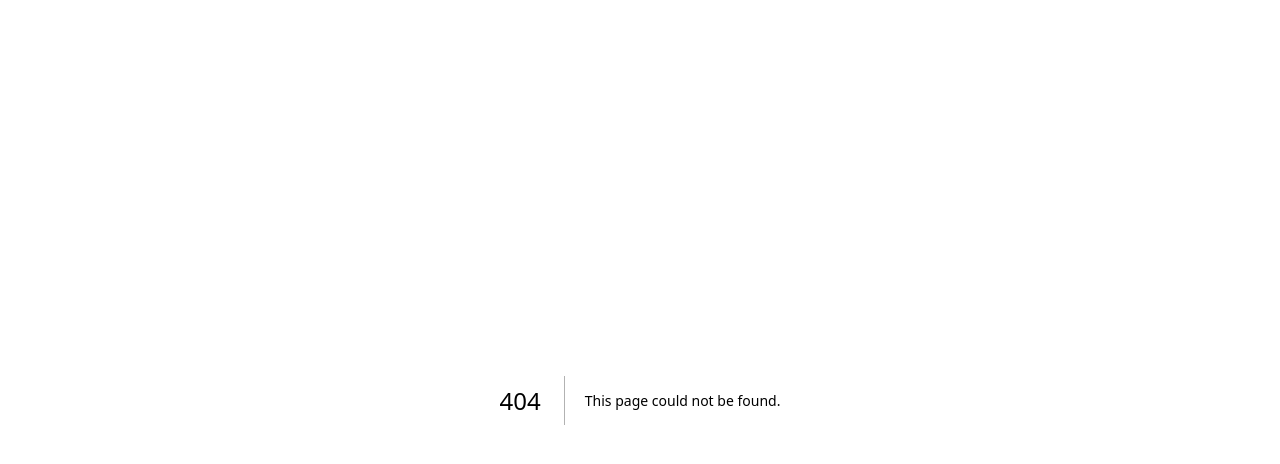
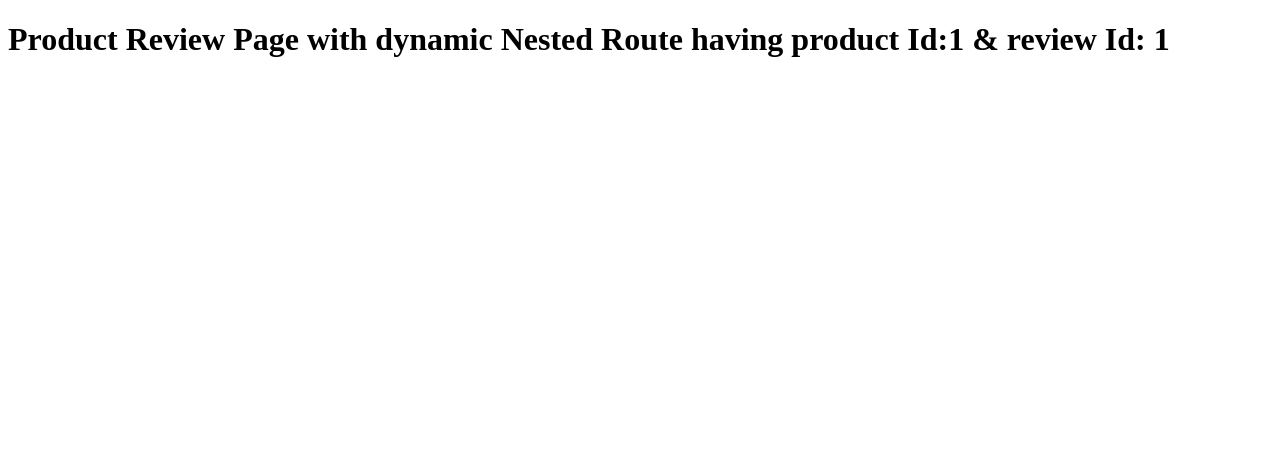
Before and after one commit to SamsulAlomLaskar/next.js_14, a Next.js app: page /products/1/reviews/1 in a window 1280 px wide. Before the commit this address had no page. Shown: the top 464 px of the page. Built offline with nearby package versions, Linux system fonts and the light colour scheme.

Commit message:
implemented nested dynamic route

```diff
--- /dev/null
+++ b/src/app/products/[productId]/reviews/[reviewId]/page.tsx
@@ -0,0 +1,16 @@
+import React from "react";
+
+const ProductReview = ({
+  params,
+}: {
+  params: { reviewId: string; productId: string };
+}) => {
+  return (
+    <h1>
+      Product Review Page with dynamic Nested Route having product Id:
+      {params.productId} & review Id: {params.reviewId}
+    </h1>
+  );
+};
+
+export default ProductReview;
```
